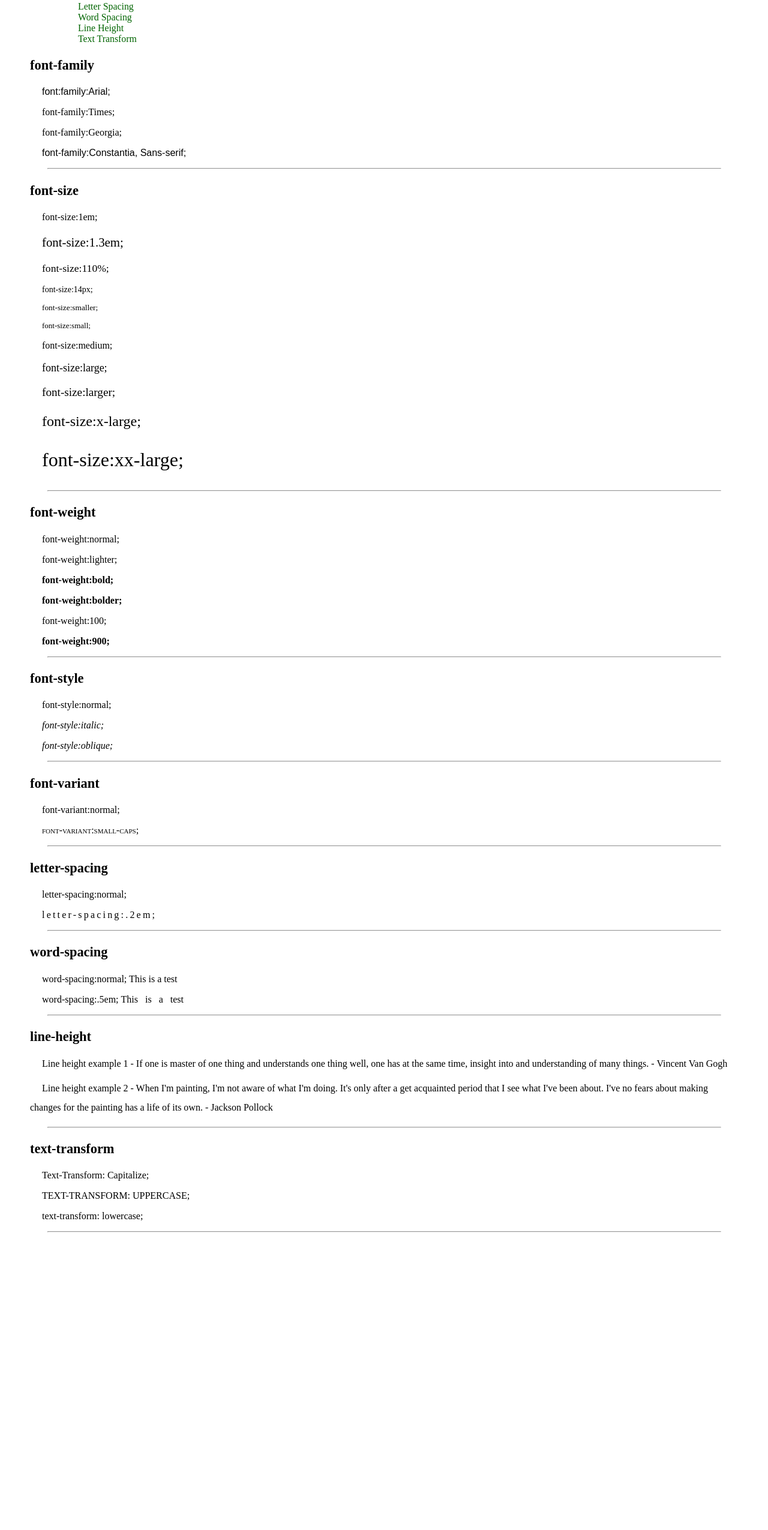
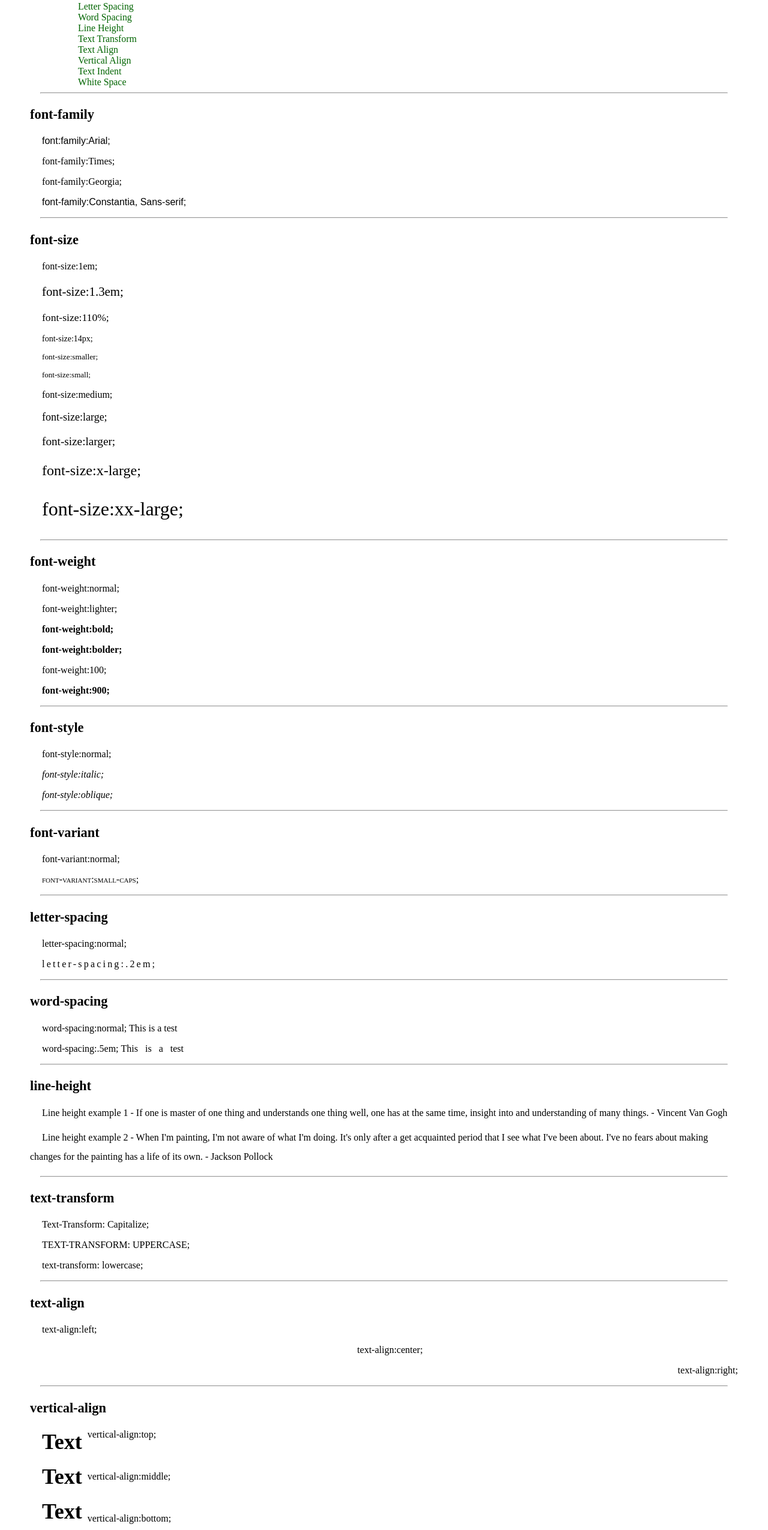
Before and after one commit to afrocodershub/css3cheatsheet, a plain HTML site: page font-and-text-properties.html in a window 1280 px wide. Shown: the part 230-2780 px from the top of the page at 60% size. Before the commit the page ends 2292 px from the top, so only its background shows below. Drawn offline with Linux system fonts and the light colour scheme.

Commit message:
internets

```diff
--- a/css/styles.css
+++ b/css/styles.css
@@ -42,7 +42,7 @@ a:visited {
 
 
 hr {
-	width: 95%;
+	width: 97%;
 	clear: both;
 }
 
@@ -175,3 +175,48 @@ p.tt-upcs {
 p.tt-lwcs {
 	text-transform: lowercase;
 }
+
+/*text-align*/
+p.ta-left {
+	text-align: left;
+}
+p.ta-center {
+	text-align: center;
+}
+p.ta-right {
+	text-align: right;
+}
+
+/*vertical-align*/
+span.va-top {
+	vertical-align: top;
+}
+span.va-middle {
+	vertical-align: middle;
+}
+span.va-bottom {
+	vertical-align: bottom;
+}
+span.va-super {
+	vertical-align: super;
+}
+span.va-sub {
+	vertical-align: sub;
+}
+span.va-baseline {
+	vertical-align: baseline;
+}
+span.va-ttop {
+	vertical-align: text-top;
+}
+span.va-tbottom {
+	vertical-align: text-bottom;
+}
+
+/*text-indent*/
+p.ti-0 {
+	text-indent: 0px;
+}
+p.ti-20 {
+	text-indent: 20px;
+}
--- a/font-and-text-properties.html
+++ b/font-and-text-properties.html
@@ -24,19 +24,16 @@
 						<li><a href="#word-spacing">Word Spacing</a></li>
 						<li><a href="#line-height">Line Height</a></li>
 						<li><a href="#text-transform">Text Transform</a></li>
-						<li><a href="#"></a></li>
-						<li><a href="#"></a></li>
-						<li><a href="#"></a></li>
-						<li><a href="#"></a></li>
-						<li><a href="#"></a></li>
-
-
-
-
+						<li><a href="#text-align">Text Align</a></li>
+						<li><a href="#vertical-align">Vertical Align</a></li>
+						<li><a href="#text-indent">Text Indent</a></li>
+						<li><a href="#white-space">White Space</a></li>
+						<li><a href="#text-decoration"></a></li>
 					</ul>
 
 				</ol>
 			</hgroup>
+			<hr>
 		</header>
 			<section>
 				<a name="fonts"></a>
@@ -112,7 +109,33 @@
 						<p class="tt-lwcs">text-transform: lowercase;</p>
 				</article>
 				<hr>
+				<article>
+					<h3><a name="text-align"></a>text-align</h3>
+						<p class="ta-left">text-align:left;</p>
+						<p class="ta-center">text-align:center;</p>
+						<p class="ta-right">text-align:right;</p>
+				</article>
+				<hr>
+				<article>
+					<h3><a name="vertical-align"></a>vertical-align</h3>
+						<p><span style="font-size:36px;font-weight:bolder;vertical-align:middle;">Text </span><span class="va-top">vertical-align:top;</span></p>
 
+						<p><span style="font-size:36px;font-weight:bolder;vertical-align:middle;">Text </span><span class="va-middle">vertical-align:middle;</span></p>
+
+						<p><span style="font-size:36px;font-weight:bolder;vertical-align:middle;">Text </span><span class="va-bottom">vertical-align:bottom;</span></p>
+						<p><span style="font-size:36px;font-weight:bolder;line-height:2em;vertical-align:middle;">Text </span><span class="va-super">vertical-align:super;</span></p>
+						<p><span style="font-size:36px;font-weight:bolder;">Text </span><span class="va-sub">vertical-align:sub;</span></p>
+						<p><span style="font-size:36px;font-weight:bolder;">Text </span><span class="va-baseline">vertical-align:baseline;</span></p>
+						<p><span style="font-size:36px;font-weight:bolder;">Text </span><span class="va-ttop">vertical-align:text-top;</span></p>
+						<p><span style="font-size:36px;font-weight:bolder;">Text </span><span class="va-tbottom">vertical-align:text-bottom;</span></p>
+				</article>
+				<hr>
+				<article>
+					<h3><a name="text-indent"></a>text-indent</h3>
+						<p class="ti-0">text-indent:0px;</p>
+						<p class="ti-20">text-indent:20px;</p>
+				</article>
+				<hr>
 			</section>
 	</body>
 </html>
```
